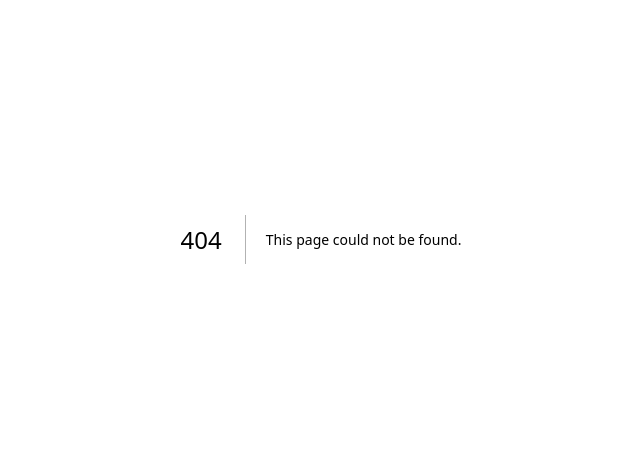
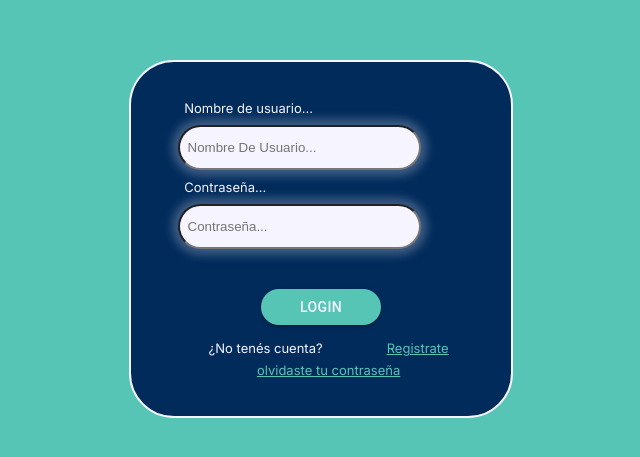
Before and after one commit to FedericoArielLotitto/TramitArte-frontend, a Next.js app: page /login in a window 1280 px wide. Before the commit this address had no page. Shown: the part 161-618 px from the top of the page, without its empty margins (319-959 px from the left). Built offline with nearby package versions, Linux system fonts and the light colour scheme.

Commit message:
agrego registro y login

```diff
--- a/package.json
+++ b/package.json
@@ -21,6 +21,7 @@
     "framer-motion": "^10.12.16",
     "next": "13.4.4",
     "react": "18.2.0",
-    "react-dom": "18.2.0"
+    "react-dom": "18.2.0",
+    "tailwindcss": "^3.3.2"
   }
 }
--- /dev/null
+++ b/src/app/login/page.js
@@ -0,0 +1,14 @@
+"use client"
+
+import BasicCardLogin from "../../components/moleculas/card/cardLogin";
+import "../registro/registroLogin.css"
+
+function Registro() {
+    return  (
+      <div class="card-container">
+      <BasicCardLogin/>
+      </div>
+    )
+}
+
+export default Registro;
--- /dev/null
+++ b/src/app/registro/registroLogin.css
@@ -0,0 +1,25 @@
+body, html {
+    margin: 0;
+    padding: 0;
+    background-color: #57C5B6;
+    display: flex;
+    align-items: center;
+    justify-content: center;
+    width:100%
+  }
+
+  .card-container{
+      display:flex;
+    background: #002B5B;
+    border: 2px solid #F6F4FF;
+    border-radius: 45px;
+    width: 30%;;
+
+    align-items: center;
+    justify-content: center;
+    }
+    @media (max-width: 780px) {
+      .card-container {
+        width:65%;
+      }
+    }
--- a/src/components/atomos/button/submit/default/ButtonSubmit.js
+++ b/src/components/atomos/button/submit/default/ButtonSubmit.js
@@ -4,7 +4,7 @@ const { Button, ThemeProvider } = require("@mui/material");
 
 const ButtonSubmit = ({ texto }) => (
   <ThemeProvider theme={theme}>
-    <Button sx={{ borderRadius:'45px'}} variant="contained" color="primary">{texto}</Button>
+    <Button sx={{ borderRadius:'45px',minWidth:"120px"}} variant="contained" color="primary">{texto}</Button>
   </ThemeProvider>
 );
 
--- /dev/null
+++ b/src/components/moleculas/card/cardLogin.js
@@ -0,0 +1,15 @@
+import ButtonSubmit from "../../atomos/button/submit/default/ButtonSubmit.js";
+import "./cardRegistro.css"
+export default function BasicCardLogin() {
+  return (
+       <><div class="form">
+      <p>Nombre de usuario...</p>
+      <input placeholder="  Nombre De Usuario..."></input>
+      <p>Contraseña...</p>
+      <input placeholder="  Contraseña..."></input>
+
+    <div class="boton"><ButtonSubmit texto="Login" /></div>
+    <div class="registrate"><p>¿No tenés cuenta?</p> <p class="p-secundario"> Registrate</p></div>
+    <div class="recuperar-contrasena"><p class="p-secundario"> olvidaste tu contraseña</p></div></div></>
+  );
+}
--- /dev/null
+++ b/src/components/moleculas/card/cardRegistro.css
@@ -0,0 +1,47 @@
+
+
+input{
+    background: #F6F4FF;
+    box-shadow: 0px 0px 10px 6px rgba(246, 244, 255, 0.25);
+    border-radius: 30px;
+    height:45px;
+    width:80%;
+    margin:3%;
+}
+
+.form{
+    display: flex;
+    flex-direction: column;
+    width: 90%;
+    margin:10%;
+
+}
+p{
+    margin-left: 5%;
+    align-items: flex-start;
+    color:#F6F4FF;
+    font-size: small;
+}
+
+.boton{
+    display:flex;
+    justify-content: center;
+    margin-top: 5%;
+    padding:5%
+}
+
+.p-secundario{
+    color:#57C5B6;
+    text-decoration: underline;
+}
+
+.registrate{
+    display:flex;
+    justify-content: space-around;
+}
+
+.recuperar-contrasena{
+    display:flex;
+    justify-content: center;
+    margin-top: 2%;
+}
```
Also changed, not shown: src/app/registro/page.js (added, +14 -0 lines), src/components/moleculas/card/CardRegistro.js (added, +14 -0 lines), 1 other file (tests, documents, lock files or other folders).
